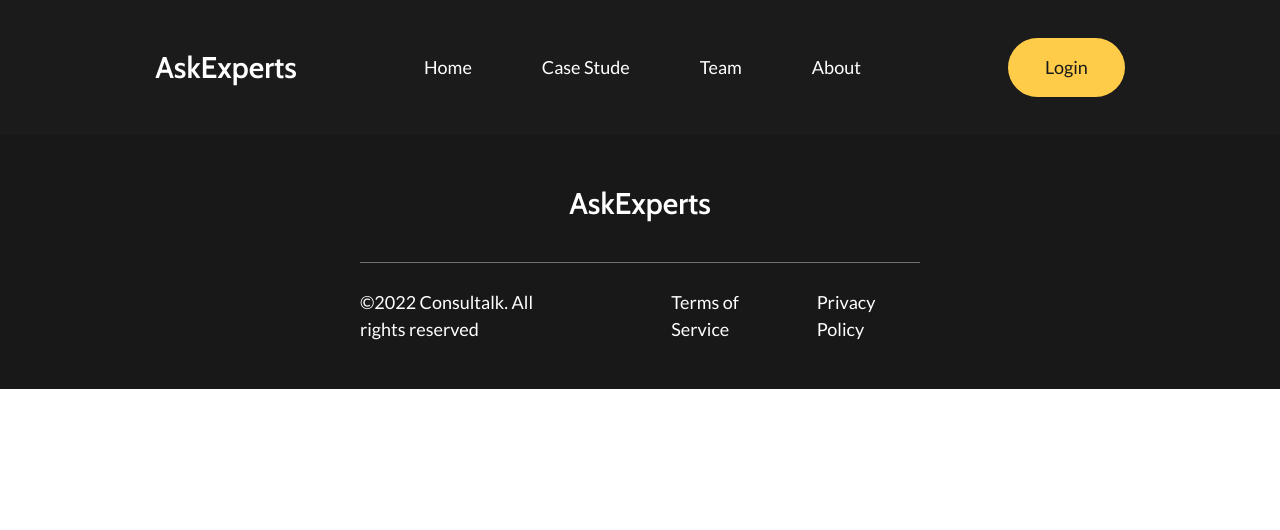
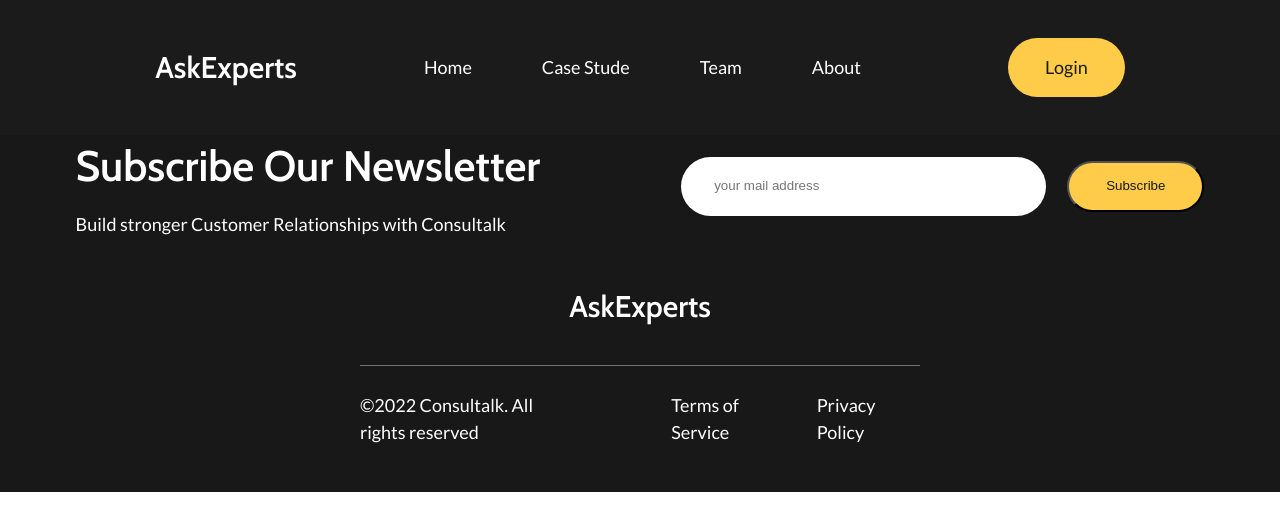
Before and after one commit to espi0001/implementer-figma-3sem, an Astro site: page /team in a window 1280 px wide. Built offline with nearby package versions, Linux system fonts and the light colour scheme; Astro itself is replaced by a stand-in of ours.

Commit message:
newsletter

```diff
--- a/src/components/Popover.astro
+++ b/src/components/Popover.astro
@@ -0,0 +1,57 @@
+---
+import "../styles/style.css";
+---
+
+<article>
+  <h2>Dashboard Login</h2>
+  <form name="newsletter" method="POST" data-netlify="true">
+    <label for="email" class="email"> <input type="email" id="email" name="email" required placeholder="enter email" /></label>
+    <label for="password" class="password"> <input type="text" id="password" name="password" required placeholder="password" /></label>
+    <div class="knap">
+      <button class="send_buttondiv" type="submit">Go to dashboard</button>
+    </div>
+  </form>
+</article>
+
+<style>
+  article {
+    background: var(--color-primary3);
+    color: var(--color-secondary2);
+    display: flex;
+    flex-direction: column;
+    align-items: center;
+    gap: 46px;
+    padding: 40px 60px;
+  }
+
+  form {
+    display: flex;
+    flex-direction: column;
+    gap: 30px;
+    align-items: center;
+
+    #email,
+    #password {
+      padding: 22px 155px 22px 33px;
+      border-radius: 54px;
+      border: 1px #e3e3e3;
+      color: #a9a9a9;
+    }
+  }
+
+  button {
+    display: inline-block;
+    padding: 16px 37px;
+    transition: all 0.55s ease;
+    border-radius: 42px;
+    background: var(--color-primary1);
+    color: var(--color-primary3);
+
+    &:hover {
+      transform: scale(1.04);
+      background: var(--color-primary3);
+      color: var(--color-secondary2);
+      text-decoration: none;
+    }
+  }
+</style>
--- a/src/pages/about.astro
+++ b/src/pages/about.astro
@@ -1,12 +1,14 @@
 ---
 import "../styles/style.css";
 import MainLayout from "../layouts/MainLayout.astro";
-import Newsletter from "../components/Newsletter.astro";
+
+import Popover from "../components/Popover.astro";
 ---
 
 <MainLayout title="About">
   <section>
     <Newsletter />
+    <Popover />
   </section>
 </MainLayout>
 
--- a/src/pages/team.astro
+++ b/src/pages/team.astro
@@ -1,32 +1,24 @@
 ---
 import "../styles/style.css";
 import MainLayout from "../layouts/MainLayout.astro";
+import Newsletter from "../components/Newsletter.astro";
 ---
 
 <MainLayout title="Team">
-
-  <main>
-
-
-
-  </main>
+  <section>
+    <Newsletter />
+  </section>
 </MainLayout>
 
 <style>
-
-
   @media screen and (min-width: 768px) {
-
   }
 
   @media screen and (min-width: 1024px) {
-
   }
 
   @media screen and (min-width: 1440px) {
   }
 </style>
 
-<script>
-
-</script>
+<script></script>
```
Also changed, not shown: src/pages/teamsingle.astro (+5 -13 lines).
